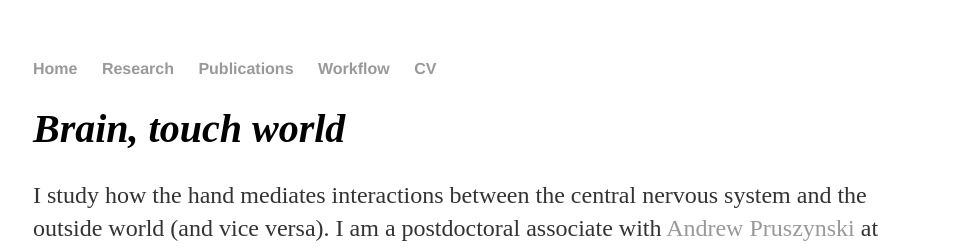
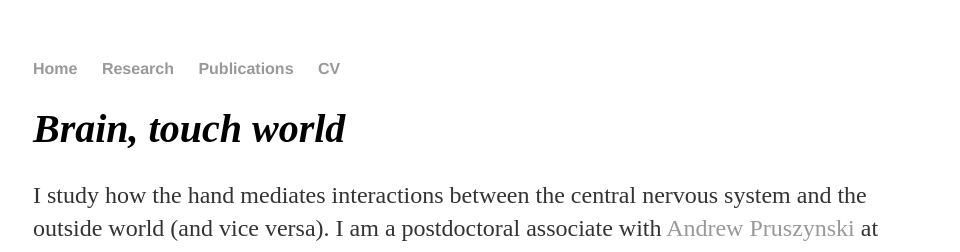
Before and after one commit to sreschechtko/sreschechtko.github.io, a Jekyll site: the page built from index.html, in a window 1280 px wide. Shown: the top 252 px of the page, without its empty margins (159-1119 px from the left). Built offline with Jekyll 4.4.1, drawn with Linux system fonts in a browser that asks for light colours.

Commit message:
Update default.html

```diff
--- a/_layouts/default.html
+++ b/_layouts/default.html
@@ -11,7 +11,7 @@
 	        		<li><a href="/">Home</a></li>
 		        	<li><a href="/research">Research</a></li>
 				<li><a href="/publications">Publications</a></li>
-				<li><a href="/workflow">Workflow</a></li>
+				<!-- <li><a href="/workflow">Workflow</a></li> -->
 	        		<li><a href="/Reschechtko_CV.pdf" target = "_blank">CV</a></li>
 	    		</ul>
 			</nav>
```
